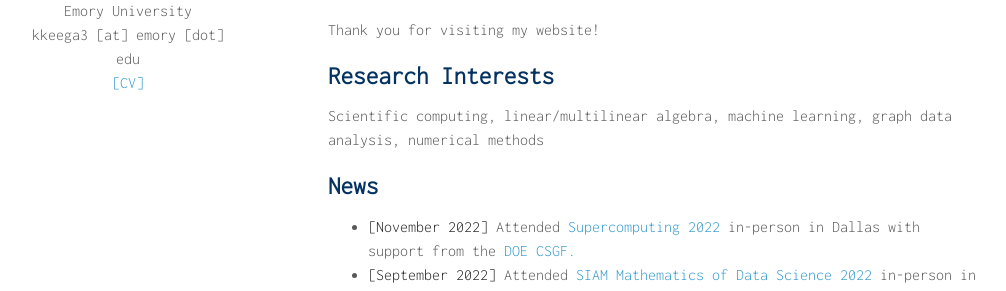
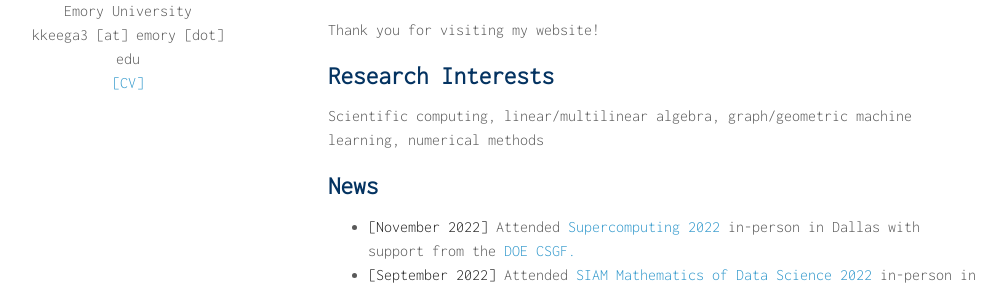
Before and after one commit to katiekeegan/katiekeegan, a Jekyll site: the page built from index.md, in a window 1280 px wide and 1293 px high. Shown: the part 295-586 px from the top of the window, without its empty margins (142-1148 px from the left). Built offline with Jekyll 4.4.1, drawn with Linux system fonts in a browser that asks for light colours; nearby versions of some CDN libraries; a style sheet for code colours, icons or effects is not loaded; our own code applies the rules of GitHub Pages for plain Markdown files.

Commit message:
Update index.md

```diff
--- a/index.md
+++ b/index.md
@@ -14,7 +14,7 @@ Thank you for visiting my website!
 
 ## Research Interests
 
-Scientific computing, linear/multilinear algebra, machine learning, graph data analysis, numerical methods
+Scientific computing, linear/multilinear algebra, graph/geometric machine learning, numerical methods
 
 ## News
 - **[November 2022]** Attended [Supercomputing 2022](https://sc22.supercomputing.org/) in-person in Dallas with support from the [DOE CSGF.](https://www.krellinst.org/csgf/)
```
